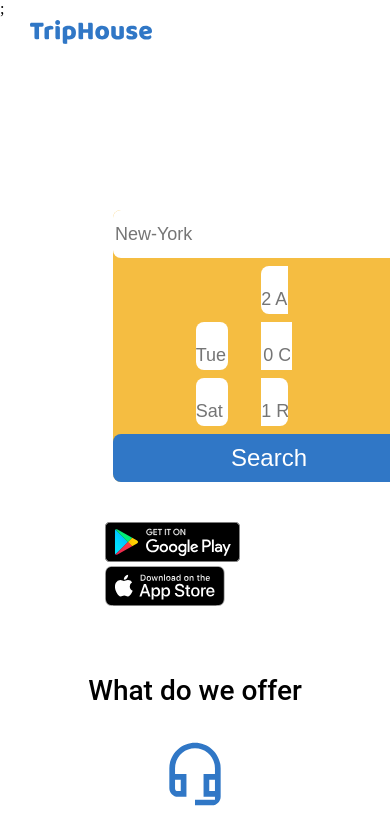
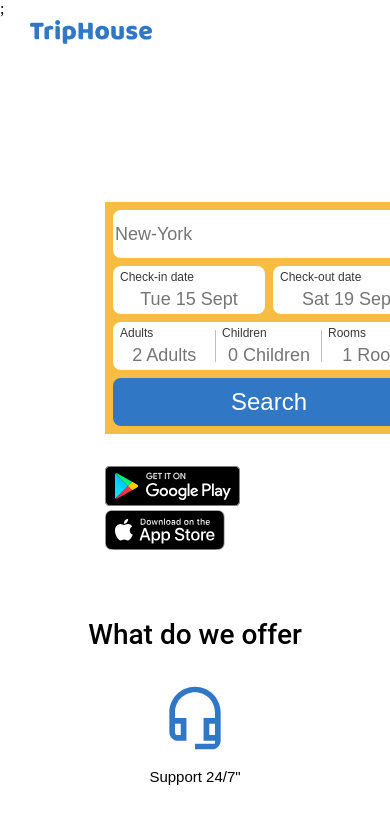
Before and after one commit to antongavrus/if-html, a website: page index.html in a window 390 px wide. Shown: the top 817 px of the page. Drawn offline with Linux system fonts and the light colour scheme; files whose address does not match are found by name.

Commit message:
Adaptive top-section

```diff
--- a/index.html
+++ b/index.html
@@ -47,32 +47,39 @@
             <input class="top-section__form top-section__form-city--border" id="name" required type="text" name="name" placeholder="New-York">
           </div>
         </div>
-        <div class="container-50">
+        <div class="container-50 col-mob-6">
         <div class="top-section__form-date-in col-mob-3">
           <div>
+            <p class="top-section__form-date-in--header">Check-in date</p>
             <label class="form-city__title" for="name2">Check-in — Check-out</label>
             <input class="top-section__form top-section__form-date-in--border" id="name2" required type="text" name="name2" placeholder="Tue 15 Sept">
           </div>
         </div>
         <div class="top-section__form-date-out col-mob-3">
           <div>
+            <p class="top-section__form-date-out--header">Check-out date</p>
             <input class="top-section__form top-section__form-date-out--border" required type="text" name="name3" placeholder="Sat 19 Sept">
           </div>
         </div>
         </div>
-        <div class="container-33">
+        <div class="container-33 col-mob-6">
         <div class="top-section__form-adult col-mob-2">
           <div>
+            <p class="top-section__form-adult--header">Adults</p>
             <input class="top-section__form top-section__form-adult--border" required type="text" name="name4" placeholder="2 Adults">
+            <div class="page__line1"></div>
           </div>
         </div>
         <div class="top-section__form-children col-mob-2">
           <div>
+            <p class="top-section__form-children--header">Children</p>
             <input class="top-section__form top-section__form-children--border" required type="text" name="name5" placeholder="0 Children">
+            <div class="page__line2"></div>
           </div>
         </div>
         <div class="top-section__form-room col-mob-2">
           <div>
+            <p class="top-section__form-room--header">Rooms</p>
             <input class="top-section__form top-section__form-room--border" required type="text" name="name6" placeholder="1 Room">
           </div>
         </div>
--- a/styles/styles.css
+++ b/styles/styles.css
@@ -182,27 +182,40 @@
 .top-section__form-date-in {
     /*width: 10.5%;*/
     padding-right: 5px;
-    max-width: 50%;
+    width: 50%;
 }
 
 .top-section__form-date-out {
     padding-right: 5px;
     /*width: 10.5%;*/
-    max-width: 130px;
+    width: 50%;
 }
 
 .top-section__form-adult {
     padding-right: 5px;
-    width: 8.66%;
+    width: 33%;
 }
 
 .top-section__form-children {
     padding-right: 5px;
-    width: 8.66%;
+    width: 33%;
 }
 
 .top-section__form-room {
-    width: 8.66%;
+    width: 33%;
+}
+
+
+.top-section__form-adult--header {
+    display: none;
+}
+
+.top-section__form-children--header {
+    display: none;
+}
+
+.top-section__form-room--header {
+    display: none;
 }
 
 .top-section__button--size {
@@ -226,11 +239,22 @@
     flex-direction: row;
     flex-wrap: nowrap;
     width: 26%;
+    display: flex;
 }
 
 .container-50 {
     /*display: none;*/
     width: 21%;
+    display: flex;
+
+}
+
+.top-section__form-date-in--header {
+    display: none;
+}
+
+.top-section__form-date-out--header {
+    display: none;
 }
 
 .form-city__title {
@@ -256,6 +280,14 @@
 .top-section__app-store {
     width: 120px;
     height: 40px;
+}
+
+.page__line1 {
+    display: none;
+}
+
+.page__line2 {
+    display: none;
 }
 
 /*ADVANTAGES*/
@@ -402,8 +434,6 @@
         width: 24px;
     }
 
-
-
     .top-section__title {
         max-width: 330px;
         font-size: 30px;
@@ -415,8 +445,6 @@
         margin: auto;
         padding-bottom: 32px;
     }
-
-
 
     .top-section__page {
         padding: 0 105px 0 105px;
@@ -430,39 +458,92 @@
 
     .top-section__search {
         min-width: 312px;
-        margin: 8px 8px 8px 8px;
+        margin: 0;
         display: flex;
         flex-direction: row;
         justify-content: center;
         background-color: #f5bd41;
+        border: 8px solid #f5bd41;
+        border-radius: 0 0 0 0;
         flex-wrap: wrap;
-        white-space: normal;
-        align-items: flex-end;
+    }
 
-    }
 
     .top-section__form-city {
         padding-bottom: 8px;
     }
 
+    .top-section__form-date-in--header {
+        display: block;
+        position: absolute;
+        top: 258px;
+        left: 120px;
+        font-size: 12px;
+        font-family: 'Roboto regular', sans-serif;
+        color: #383838;
+    }
+
+    .top-section__form-date-out--header {
+        display: block;
+        position: absolute;
+        top: 258px;
+        left: 280px;
+        font-size: 12px;
+        font-family: 'Roboto regular', sans-serif;
+        color: #383838;
+    }
+
+    .top-section__form-adult--header {
+        display: block;
+        position: absolute;
+        top: 314px;
+        left: 120px;
+        font-size: 12px;
+        font-family: 'Roboto regular', sans-serif;
+        color: #383838;
+    }
+
+    .top-section__form-children--header {
+        display: block;
+        position: absolute;
+        top: 314px;
+        left: 222px;
+        font-size: 12px;
+        font-family: 'Roboto regular', sans-serif;
+        color: #383838;
+    }
+
+    .top-section__form-room--header {
+        display: block;
+        position: absolute;
+        top: 314px;
+        left: 328px;
+        font-size: 12px;
+        font-family: 'Roboto regular', sans-serif;
+        color: #383838;
+    }
+
+
+
     .top-section__form-date-in {
-        padding-right: 0;
+        padding-right: 4px;
         padding-bottom: 8px;
 
     }
 
     .top-section__form-date-out {
+        padding-left: 4px;
+        padding-bottom: 8px;
         padding-right: 0;
-        padding-bottom: 8px;
     }
 
     .top-section__form-adult {
-        padding-right: 0;
+        padding-right: 0px;
         padding-bottom: 8px;
     }
 
     .top-section__form-children {
-        padding-right: 0;
+        padding-right: 4px;
         padding-bottom: 8px;
     }
 
@@ -528,6 +609,28 @@
         padding-bottom: 0;
         height: 48px;
     }
+
+    .page__line1 {
+        display: block;
+        position: absolute;
+        top: 330px;
+        left: 215px;
+        width: 1px;
+        height: 32px;
+        background: #BFBFBF;
+    }
+
+    .page__line2 {
+        display: block;
+        position: absolute;
+        top: 330px;
+        left: 321px;
+        width: 0.9px;
+        height: 32px;
+        background: #BFBFBF;
+    }
+
+
 
     /*ADVANTAGES*/
 
```
